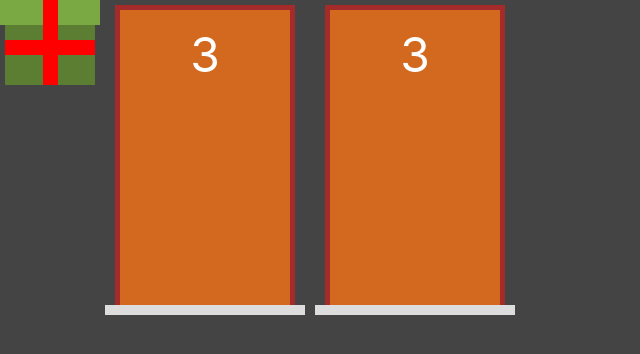
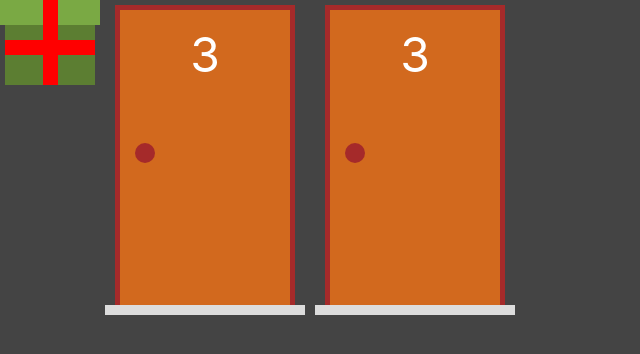
Before and after one commit to gabrielestefono/curso_next, a Next.js app in the folder 04_porta_premiada/: page / in a window 1280 px wide. Shown: the top 354 px of the page, without its empty margins (0-640 px from the left). Built offline with nearby package versions, Linux system fonts and the light colour scheme.

Commit message:
Criando maçaneta

```diff
--- a/04_porta_premiada/components/Porta.tsx
+++ b/04_porta_premiada/components/Porta.tsx
@@ -6,6 +6,7 @@ export default function Porta(props: any){
 			<div className={styles.estrutura}>
 				<div className={styles.porta}>
 					<div className={styles.numero}>3</div>
+					<div className={styles.macaneta}></div>
 				</div>
 			</div>
 			<div className={styles.chao}></div>
--- a/04_porta_premiada/styles/Porta.module.css
+++ b/04_porta_premiada/styles/Porta.module.css
@@ -23,12 +23,23 @@
 	align-items: center;
 	flex-grow: 1;
 	padding: 0.9375rem;
+	position: relative;
 }
 
 .numero{
 	font-size: 3rem;
 }
 
+
+.macaneta{
+	width: 1.25rem;
+	height: 1.25rem;
+	border-radius: 0.625rem;
+	background-color: brown;
+	position: absolute;
+	top: 45%;
+	left: 15px;
+}
 .chao{
 	height: 0.625rem;
 	width: 100%;
```
